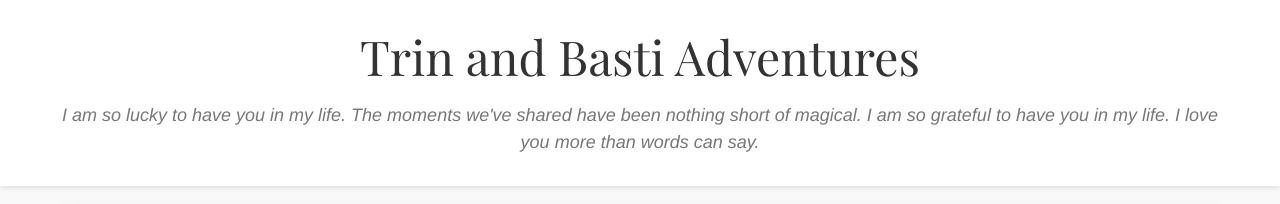
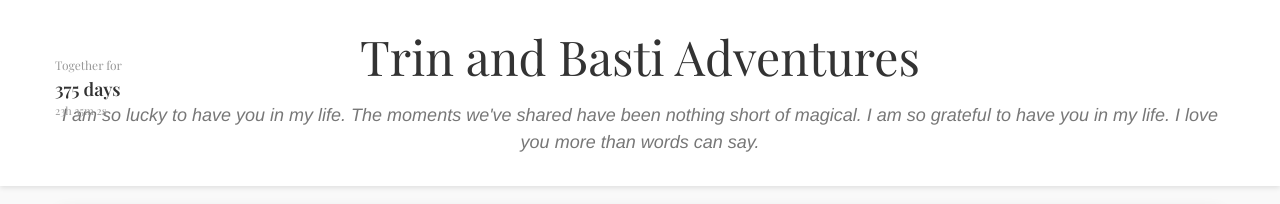
Before and after one commit to KuyaBasti/Anniversary, a Next.js app: page / in a window 1280 px wide. Shown: the top 204 px of the page. Built offline with nearby package versions, Linux system fonts and the light colour scheme; grey boxes are pictures that could not be loaded; a web font is replaced by a local one.

Commit message:
Added idea of Timer STILL NEEDS TO BE FIXED

```diff
--- a/src/components/Header.tsx
+++ b/src/components/Header.tsx
@@ -1,6 +1,37 @@
-import React from 'react'
+'use client'
+
+import React, { useState, useEffect } from 'react'
+
+interface TimeElapsed {
+  days: number
+  hours: number
+  minutes: number
+  seconds: number
+}
 
 export default function Header() {
+  const [timeElapsed, setTimeElapsed] = useState<TimeElapsed>({ days: 0, hours: 0, minutes: 0, seconds: 0 })
+
+  useEffect(() => {
+    const startDate = new Date('2024-07-03T00:00:00')
+
+    const updateTimer = () => {
+      const now = new Date()
+      const diff = now.getTime() - startDate.getTime()
+
+      const days = Math.floor(diff / (1000 * 60 * 60 * 24))
+      const hours = Math.floor((diff % (1000 * 60 * 60 * 24)) / (1000 * 60 * 60))
+      const minutes = Math.floor((diff % (1000 * 60 * 60)) / (1000 * 60))
+      const seconds = Math.floor((diff % (1000 * 60)) / 1000)
+
+      setTimeElapsed({ days, hours, minutes, seconds })
+    }
+
+    updateTimer()
+    const interval = setInterval(updateTimer, 1000)
+
+    return () => clearInterval(interval)
+  }, [])
   return (
     <header style={{
       backgroundColor: '#fff',
@@ -11,13 +42,48 @@ export default function Header() {
       <div style={{
         maxWidth: '1200px',
         margin: '0 auto',
-        padding: '0 15px'
+        padding: '0 15px',
+        position: 'relative'
       }}>
+        {/* Simple timer on the left */}
+        <div style={{
+          position: 'absolute',
+          left: '15px',
+          top: '50%',
+          transform: 'translateY(-50%)',
+          fontSize: '14px',
+          color: '#777',
+          fontFamily: 'var(--font-playfair)',
+          textAlign: 'left'
+        }}>
+          <div style={{
+            fontSize: '12px',
+            color: '#999',
+            marginBottom: '2px'
+          }}>
+            Together for
+          </div>
+          <div style={{
+            fontSize: '18px',
+            color: '#333',
+            fontWeight: '600'
+          }}>
+            {timeElapsed.days} days
+          </div>
+          <div style={{
+            fontSize: '11px',
+            color: '#999'
+          }}>
+            {timeElapsed.hours}h {timeElapsed.minutes}m {timeElapsed.seconds}s
+          </div>
+        </div>
+
         <h1 style={{
           fontFamily: 'var(--font-playfair), "Playfair Display", Georgia, serif',
           fontSize: '48px',
           margin: '0',
-          color: '#333'
+          color: '#333',
+          textAlign: 'center'
         }}>
           Trin and Basti Adventures
         </h1>
```
